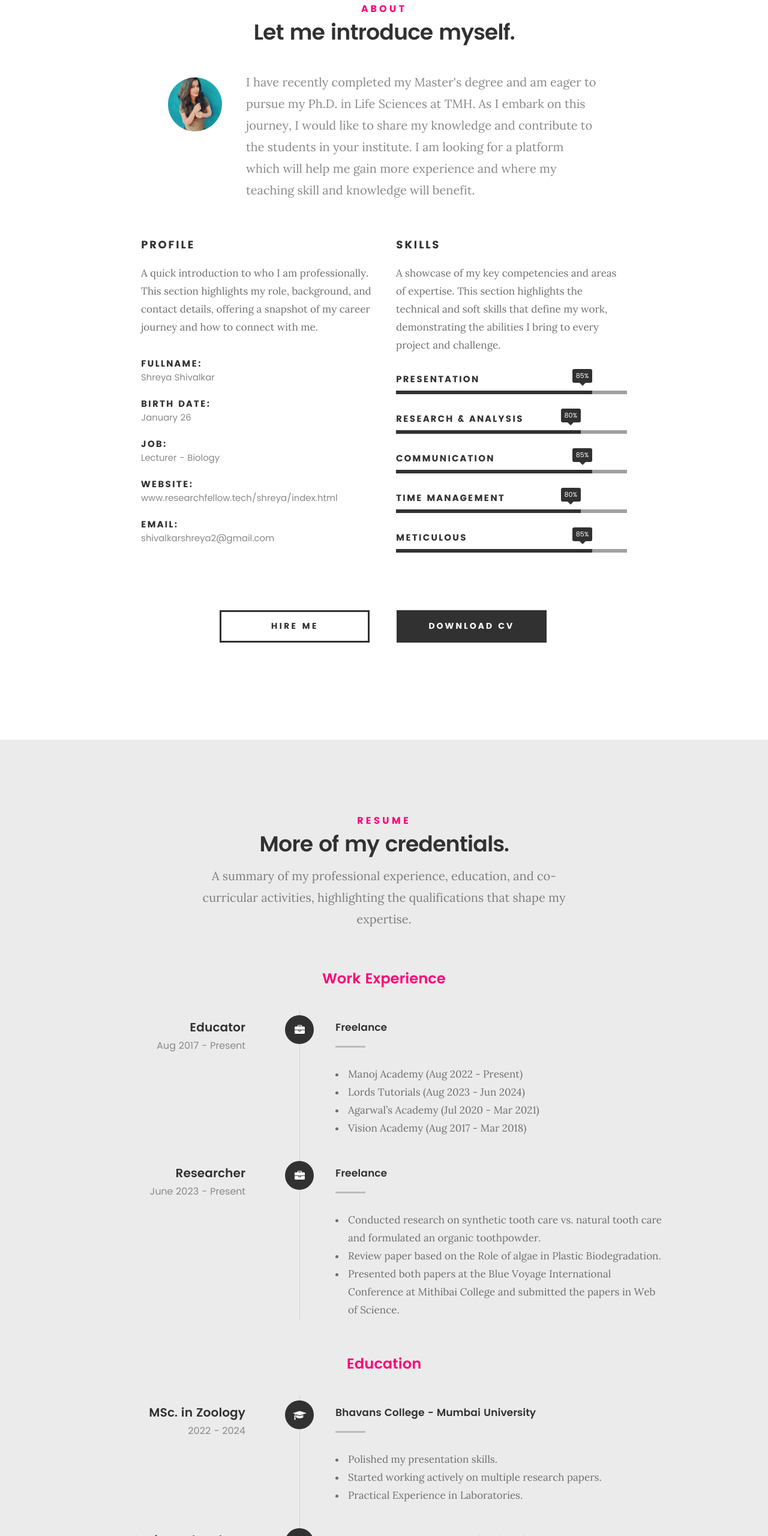
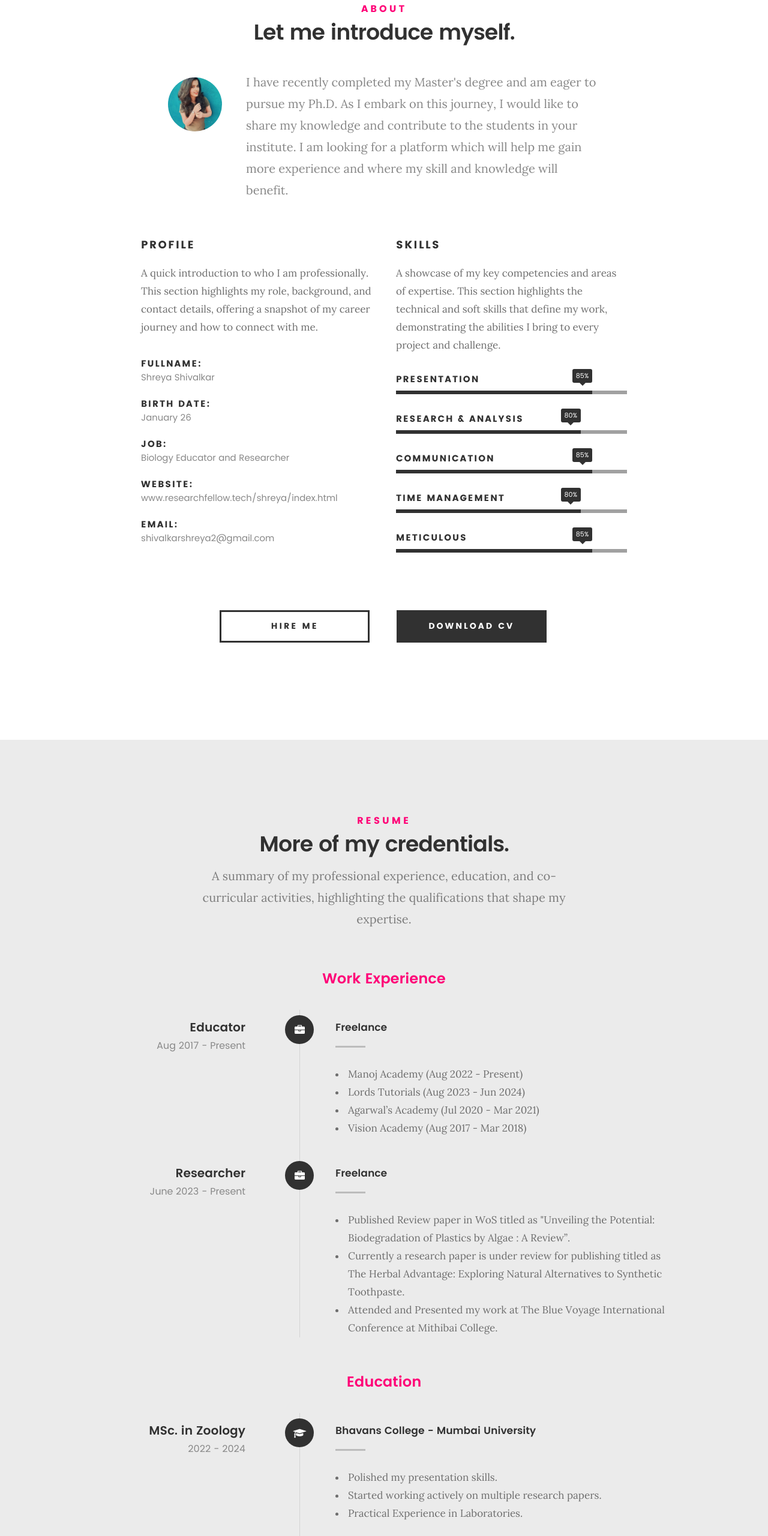
Before and after one commit to atharva-barge/researchFellow, a plain HTML site: page shreya/index.html in a window 1280 px wide. Shown: the part 920-3480 px from the top of the page at 60% size. Drawn offline with Linux system fonts and the light colour scheme; files whose address does not match are found by name.

Commit message:
Update index.html

```diff
--- a/shreya/index.html
+++ b/shreya/index.html
@@ -107,7 +107,7 @@
 
    				<img src="images/shreya.jpeg" alt="Profile Picture">
 
-   				<p class="lead"> I have recently completed my Master's degree and am eager to pursue my Ph.D. in Life Sciences at TMH. As I embark on this journey, I would like to share my knowledge and contribute to the students in your institute. I am looking for a platform which will help me gain more experience and where my teaching skill and knowledge will benefit.</p>
+   				<p class="lead"> I have recently completed my Master's degree and am eager to pursue my Ph.D. As I embark on this journey, I would like to share my knowledge and contribute to the students in your institute. I am looking for a platform which will help me gain more experience and where my skill and knowledge will benefit.</p>
    			</div>
 
    		</div>
@@ -131,7 +131,7 @@
    				</li>
    				<li>
    					<strong>Job:</strong>
-   					<span>Lecturer - Biology</span>
+   					<span>Biology Educator and Researcher</span>
    				</li>
    				<li>
    					<strong>Website:</strong>
@@ -254,9 +254,9 @@
 	   				<div class="timeline-content">
 	   					<h4>Freelance</h4>
 	   					<p><ul>
-	   							<li>Conducted research on synthetic tooth care vs. natural tooth care and formulated an organic toothpowder.</li>
-  								<li>Review paper based on the Role of algae in Plastic Biodegradation.</li>
-  								<li> Presented both papers at the Blue Voyage International Conference at Mithibai College and submitted the papers in Web of Science.</li>
+	   							<li>Published Review paper in WoS titled as "Unveiling the Potential: Biodegradation of Plastics by Algae : A Review”.</li>
+  								<li>Currently a research paper is under review for publishing titled as The Herbal Advantage: Exploring Natural Alternatives to Synthetic Toothpaste.</li>
+  								<li>Attended and Presented my work at The Blue Voyage International Conference at Mithibai College.</li>
 							</ul></p>
 	   				</div>
 
@@ -318,7 +318,7 @@
 	   				<div class="timeline-content">
 	   					<h4>Bhavans College - Mumbai University</h4>
 	   					<p><ul>
-	   							<li>Scientific understanding of animals, their behavior, evolution, and ecology.</li>
+	   							<li>Scientific understanding of human, their behavior, evolution, and ecology.</li>
   								<li>Attended a Field Visit and started teaching.</li>
 							</ul>
 						</p>
@@ -600,9 +600,9 @@
    				<i class="icon-phone"></i>
    			</div>
 
-   			<h5>Call Me At</h5>
+   			<h5>Schedule a Call</h5>
 
-   			<p>Phone: (+91) 957 906 932</p>
+   			<p><a href="https://topmate.io/sshreyaa" style="color: #6E6E6E">Request Here</a></p>
 
    		</div>
 
```
